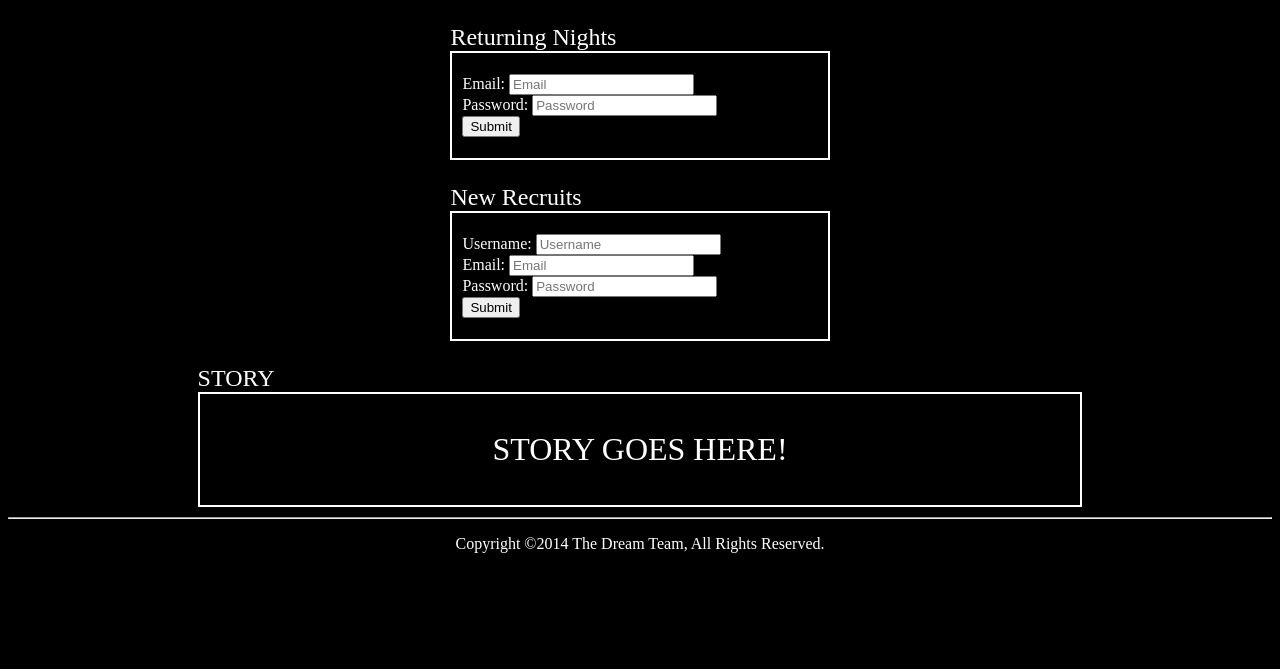
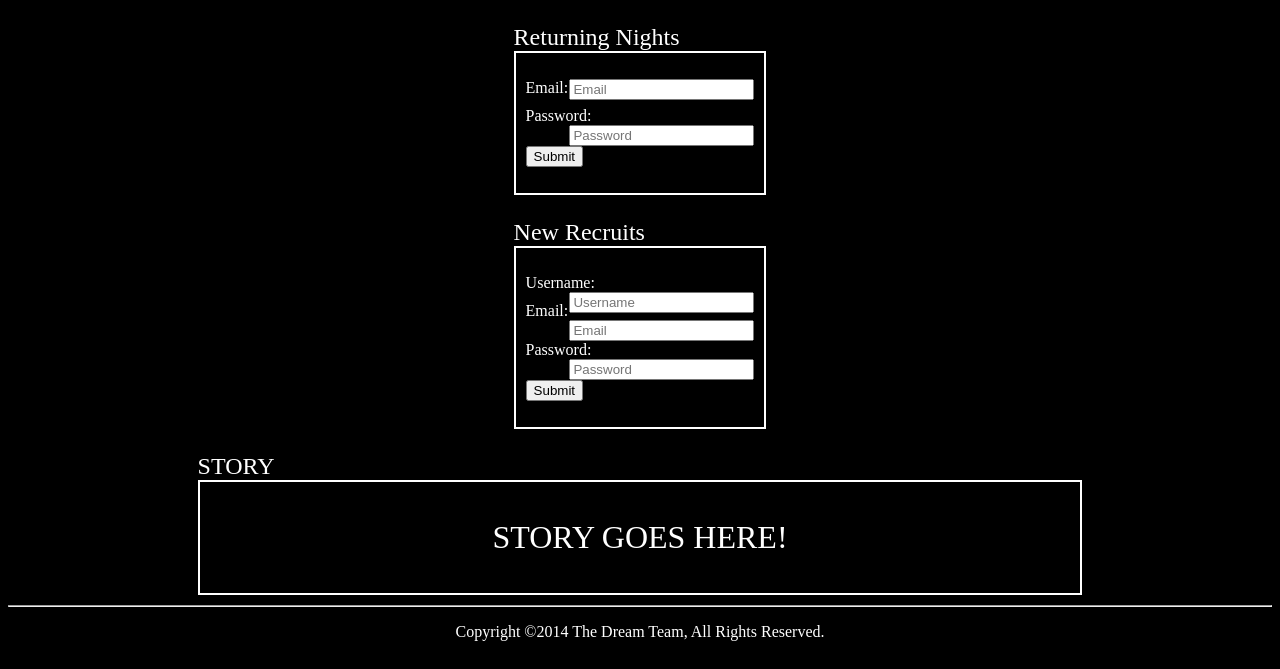
Before and after one commit to wspurgin/NightKnights, a PHP site: page /html/login.php in a window 1280 px wide. Shown: the part 58-727 px from the top of the page. Run offline with PHP 8.4, Linux system fonts and the light colour scheme.

Commit message:
Fixed styling on .infobox class. (It took way too goddamned long.)

```diff
--- a/public/css/master.css
+++ b/public/css/master.css
@@ -30,12 +30,6 @@ label
   color: white;
 }
 
-form ul
-{
-  list-style-type: none;
-  padding-left: 0px;
-}
-
 .infobox
 {
   border-style: solid;
@@ -51,6 +45,25 @@ form ul
   display: block;
 }
 
+.infobox input[type="text"], input[type="email"], input[type="password"]
+{
+  float:right;
+  margin-left: auto;
+  margin-right: 0px;
+}
+
+.infobox form ul
+{
+  list-style-type: none;
+  padding-left: 0px;
+}
+
+.infobox form li
+{
+  padding-top: 5px;
+  padding-bottom: 5px;
+}
+
 .infocaption
 {
   margin-bottom: 0px;
@@ -59,7 +72,7 @@ form ul
 
 .center
 {
-  width: 30%;
+  width: 20%;
   display: block;
   margin-left: auto;
   margin-right: auto;
```
